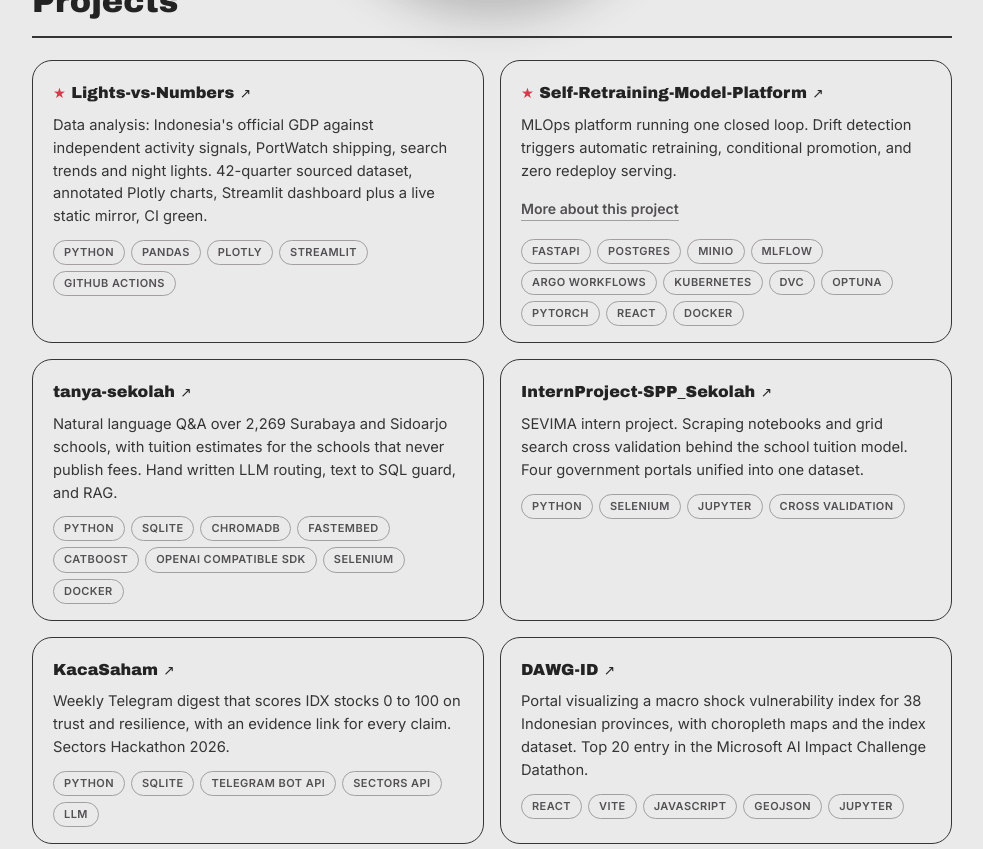
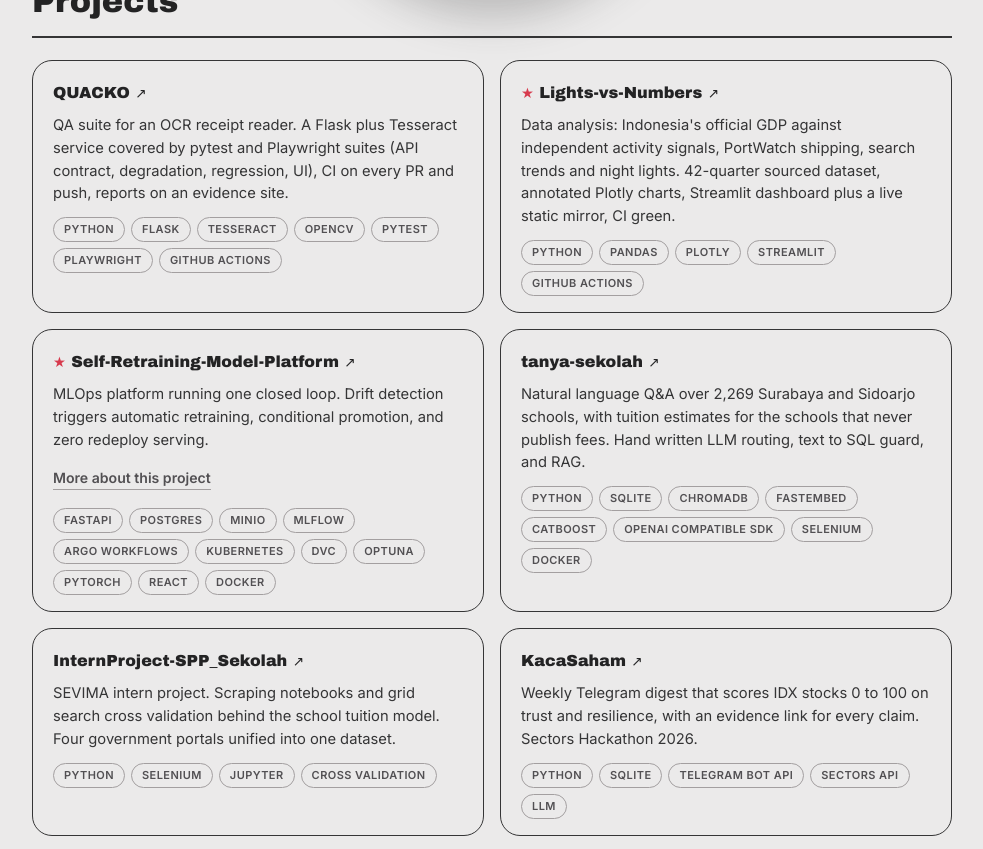
Before and after one commit to AKARandy/AKARandy.github.io, a plain HTML site: page index.html in a window 1280 px wide. Shown: the part 1322-2171 px from the top of the page, without its empty margins (148-1131 px from the left). Drawn offline with Linux system fonts and the light colour scheme; a web font is replaced by a local one.

Commit message:
Feature QUACKO first in projects

```diff
--- a/index.html
+++ b/index.html
@@ -51,6 +51,12 @@
 <section id="projects">
   <h2 class="section-label">Projects</h2>
   <div class="project-grid">
+
+    <article class="project">
+      <h3><a href="https://github.com/AKARandy/QUACKO">QUACKO <span class="arr">&#8599;</span></a></h3>
+      <p>QA suite for an OCR receipt reader. A Flask plus Tesseract service covered by pytest and Playwright suites (API contract, degradation, regression, UI), CI on every PR and push, reports on an <a href="https://akarandy.github.io/QUACKO/">evidence site</a>.</p>
+      <ul class="tools"><li>Python</li><li>Flask</li><li>Tesseract</li><li>OpenCV</li><li>pytest</li><li>Playwright</li><li>GitHub Actions</li></ul>
+    </article>
 
     <article class="project">
       <h3><a href="https://github.com/AKARandy/Lights-vs-Numbers"><span class="star">&#9733;</span> Lights-vs-Numbers <span class="arr">&#8599;</span></a></h3>
```
